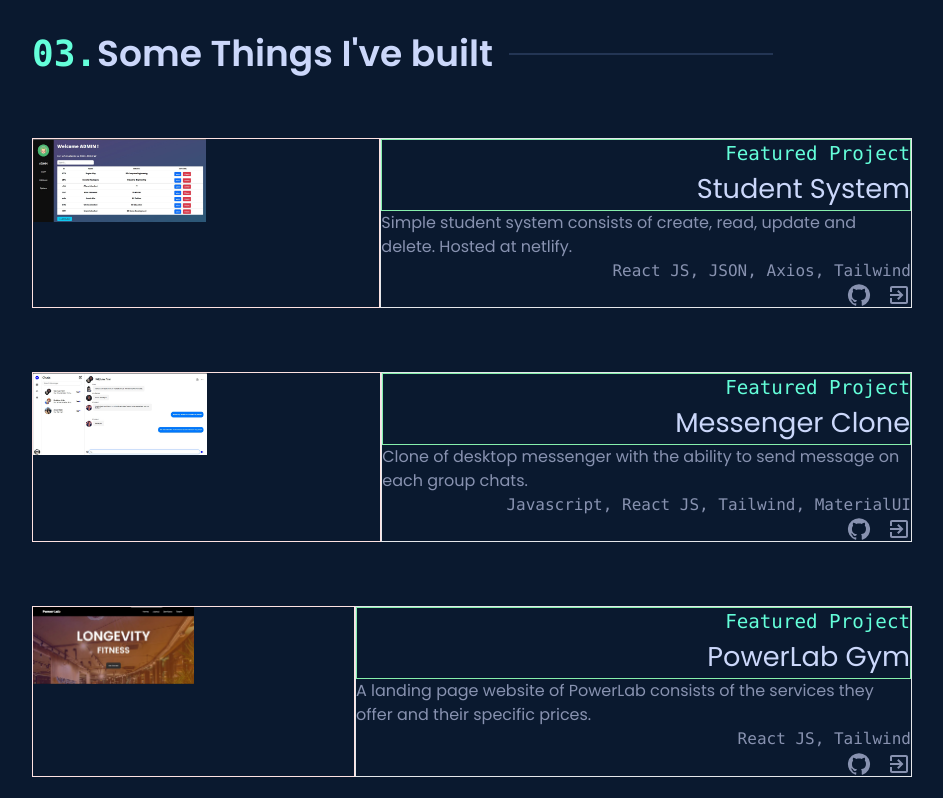
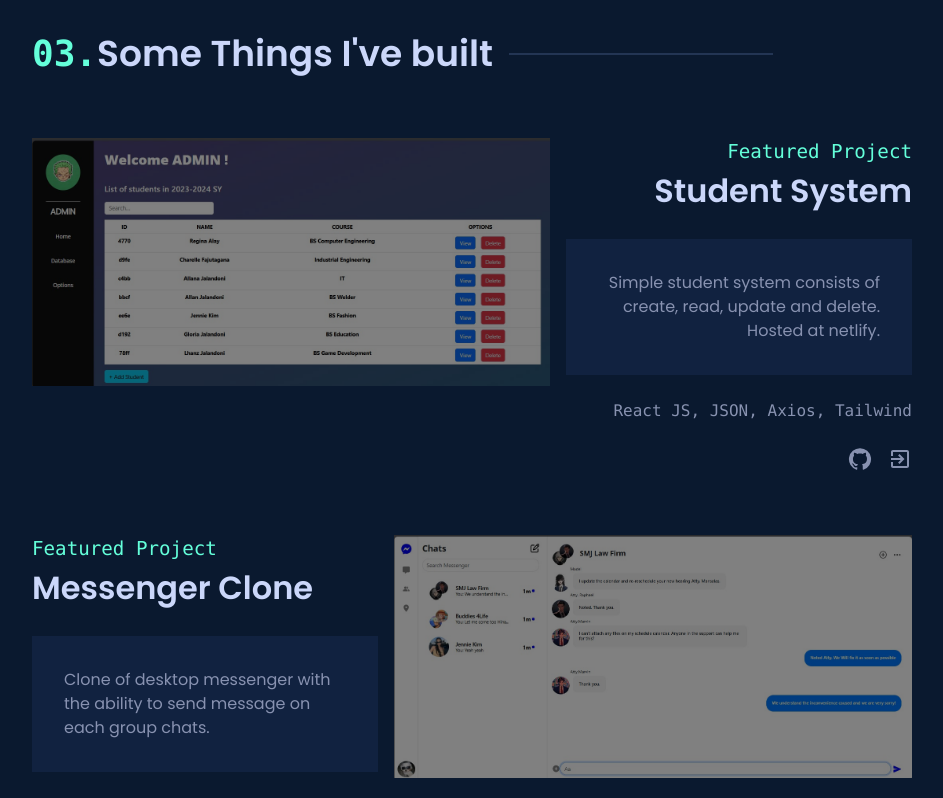
Before and after one commit to novice-is-me/Portfolio, a React (Vite) app: page / in a window 1280 px wide. Shown: the part 2160-2958 px from the top of the page, without its empty margins (168-1111 px from the left). Built offline with nearby package versions, Linux system fonts and the light colour scheme; a web font is replaced by a local one.

Commit message:
Finished Project Section

```diff
--- a/src/components/ProjectComponent.jsx
+++ b/src/components/ProjectComponent.jsx
@@ -8,26 +8,29 @@ const ProjectComponent = () => {
     <>
       {projectData.map((proj, i) =>{
         return <div className=' mt-16 flex'>
-          <div className='w-[50%] border border-red-100'>
-            <img src={proj.image} alt="" className='w-[50%]'/>
+          <div className={`w-[60%] ${proj.value % 2 === 0 ? 'order-1' : ''}`}>
+            <a href={proj.link} target='_blank'>
+              <img src={proj.image} alt="" className=' brightness-50 hover:brightness-100'/>
+            </a>
           </div>
-          <div className='border'>
-            <div className='border border-green-300 text-end'>
+          <div className={`w-[40%] flex flex-col gap-6 ${proj.value % 2 === 0 ? 'mr-4' : 'ml-4'}`}>
+            <div className={`${proj.value % 2 === 0 ? 'text-left' : 'text-end'}`}>
               <p className=' font-mono text-highlight text-[1.2rem]'>Featured Project</p>
-              <p className=' text-headers font-Poppins text-end text-[1.7rem]'>
+              <p className=' text-headers font-Poppins text-[2rem] font-semibold'>
                 {proj.title}</p>
             </div>
-            <div>
+            <div className={`bg-[#112240] p-8 ${proj.value % 2 === 0 ? 'text-left' : 'text-end'}`}>
               <p className='text-text font-Poppins'>{proj.description}</p>
             </div>
             <div>
-              <p className='text-text font-mono text-end'>{proj.tech}</p>
+              <p className={`text-text font-mono ${proj.value % 2 === 0 ? 'text-left' : 'text-end'}`}>
+                {proj.tech}</p>
             </div>
-            <div className='flex justify-end gap-4'>
-              <a href="">
+            <div className={`flex gap-4 ${proj.value % 2 === 0 ? ' justify-start' : 'justify-end'}`}>
+              <a href="https://github.com/novice-is-me" target='_blank'>
                 <GitHubIcon style={{color:'#8892b0'}}/>
               </a>
-              <a href="">
+              <a href={proj.link} target='_blank'>
                 <ExitToAppIcon style={{color:'#8892b0'}}/>
               </a>
             </div>
--- a/src/constant.js
+++ b/src/constant.js
@@ -52,36 +52,42 @@ export const projectData = [
         title: "Student System",
         description: "Simple student system consists of create, read, update and delete. Hosted at netlify.",
         tech: "React JS, JSON, Axios, Tailwind",
-        link: 'https://react-student-system.netlify.app/'
+        link: 'https://react-student-system.netlify.app/',
+        value: 1
     },{
         image: messenger,
         title: "Messenger Clone",
         description: "Clone of desktop messenger with the ability to send message on each group chats.",
         tech: "Javascript, React JS, Tailwind, MaterialUI",
-        link: 'https://clone-messenger.netlify.app/message'
+        link: 'https://clone-messenger.netlify.app/',
+        value: 2
     },{
         image: gym,
         title: "PowerLab Gym",
         description: "A landing page website of PowerLab consists of the services they offer and their specific prices.",
         tech: "React JS, Tailwind",
-        link: 'https://powerlab-gym.netlify.app/'
+        link: 'https://powerlab-gym.netlify.app/',
+        value: 3
     },{
         image: jokes,
         title: "CompAPI",
         description: "A compilation of jokes and facts from free API's",
         tech: "HTML, CSS, JavaScript, Fetch, JQuery, Bootstrap",
-        link: 'https://novice-is-me.github.io/Free-Api/'
+        link: 'https://novice-is-me.github.io/Free-Api/',
+        value: 4
     },{
         image: qoutes,
         title: "Qoute Generator",
         description: "A static qoute generator that randomly displays qoutes from famous individual.",
         tech: "HTML, CSS, JavaScript, Bootstrap",
-        link: 'https://novice-is-me.github.io/Quote-Generator/'
+        link: 'https://novice-is-me.github.io/Quote-Generator/',
+        value: 5
     },{
         image: food,
         title: "Food Recipe Blog",
         description: "A static landing page website displaying all featured and famous recipe across the Asia.",
         tech: "HTML, CSS, Bootstrap",
-        link: 'https://novice-is-me.github.io/Food-Recipe-Blog/'
+        link: 'https://novice-is-me.github.io/Food-Recipe-Blog/' ,
+        value: 6
     }
 ]
```
